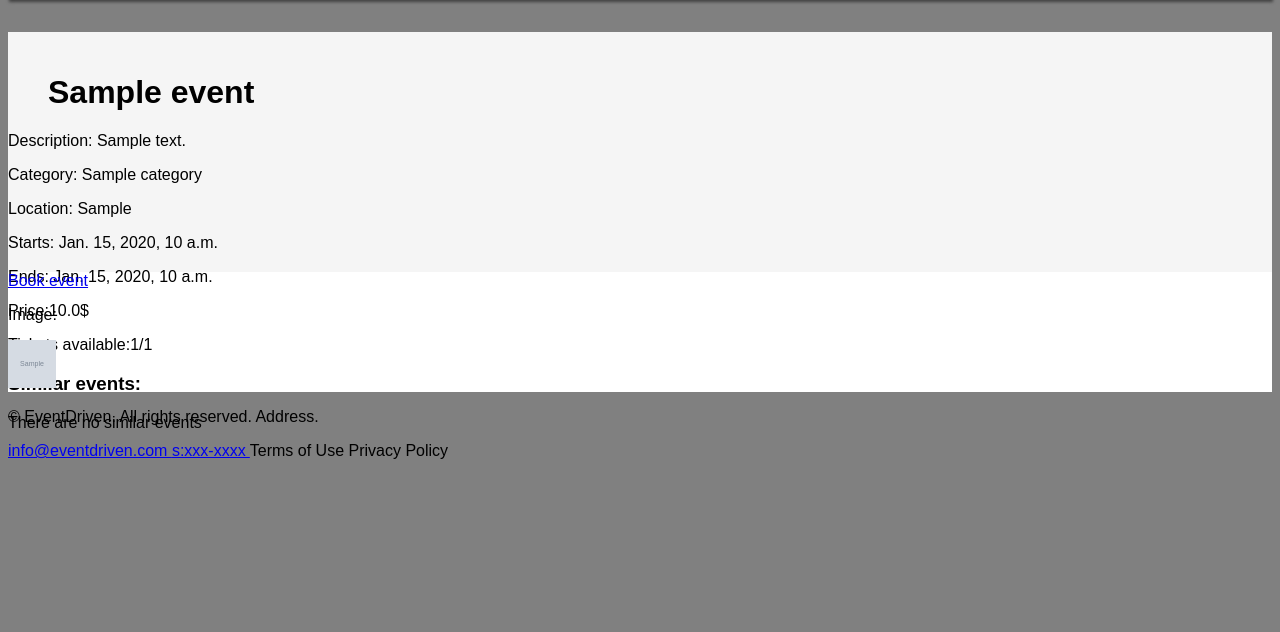
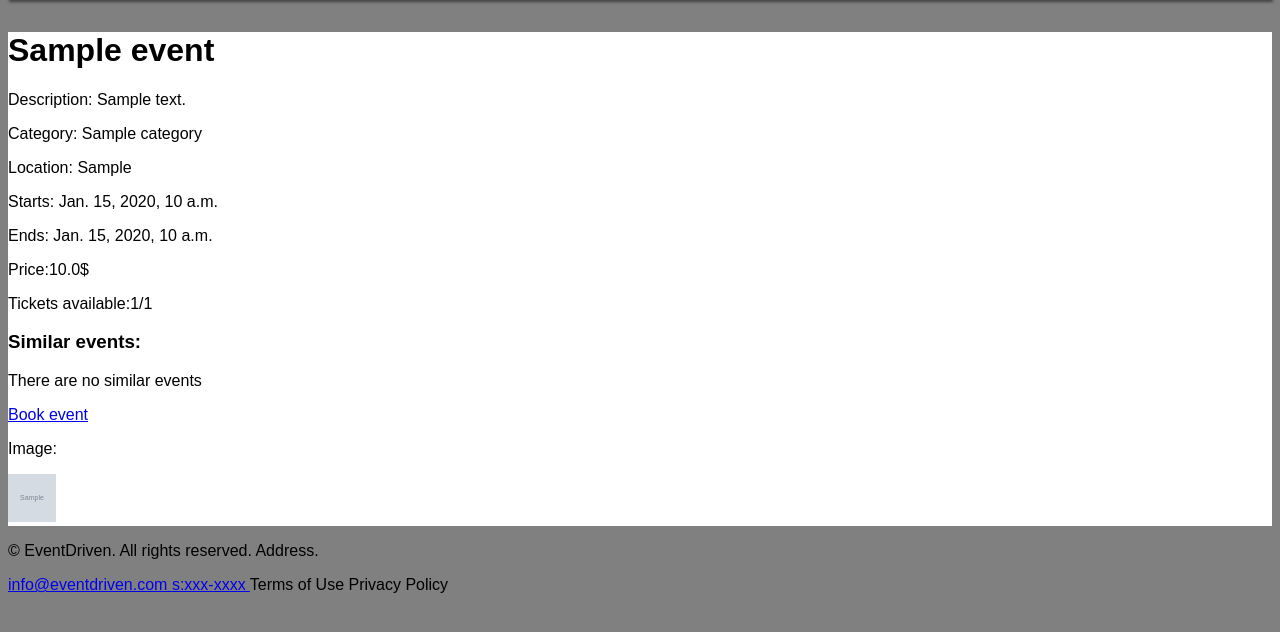
Before and after one commit to aslaugsol/Verkl2, a Django app: page /events/1 in a window 1280 px wide. Shown: the part 64-696 px from the top of the page. Run offline with Django 4.2, Linux system fonts and the light colour scheme; tables that the repository leaves empty hold one stand-in row (values such as "Sample post"); grey boxes marked "Sample" are stand-in pictures; some libraries are stand-ins or nearby versions.

Commit message:
Update event_details.html

```diff
--- a/django_projects/Event_driven/templates/events/event_details.html
+++ b/django_projects/Event_driven/templates/events/event_details.html
@@ -1,7 +1,5 @@
 {% extends 'base.html' %}
 {% block content %}
-<div class="row">
-    <div class="column">
     <h1>{{ event.name }}</h1>
     <p>Description: {{ event.description }}</p>
     <p>Category: {{ event.categoryy }}</p>
@@ -13,11 +11,7 @@
     <h3>Similar events:</h3>
         <p>{% for event in similar_events %} <a href="/events/{{ event.id }}"> {{ event }} </p> {% endfor %}
             {{ no_events }}
-    </div>
-    <div class="column"></div>
     <p><a href="{% url 'booking' %}" class="block btn-primary">Book event</a></p>
         <p>Image:</p>
     <img src="{{ event.image }}" class="profile-image"/>
-        </div>
-    </div>
 {% endblock %}
```
